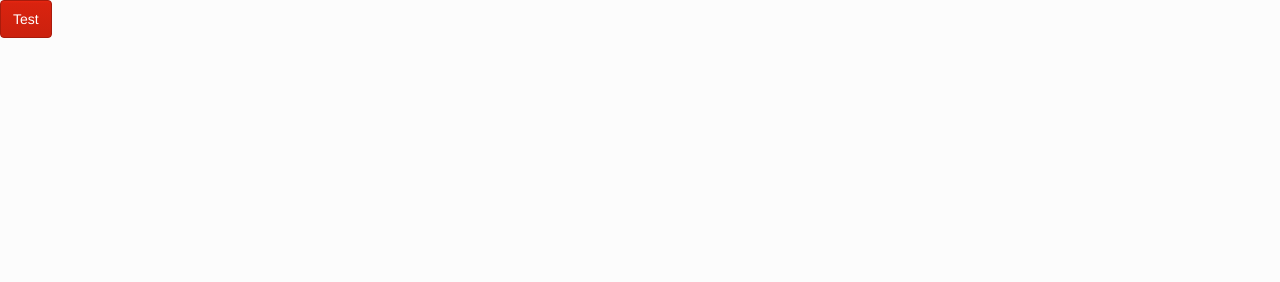
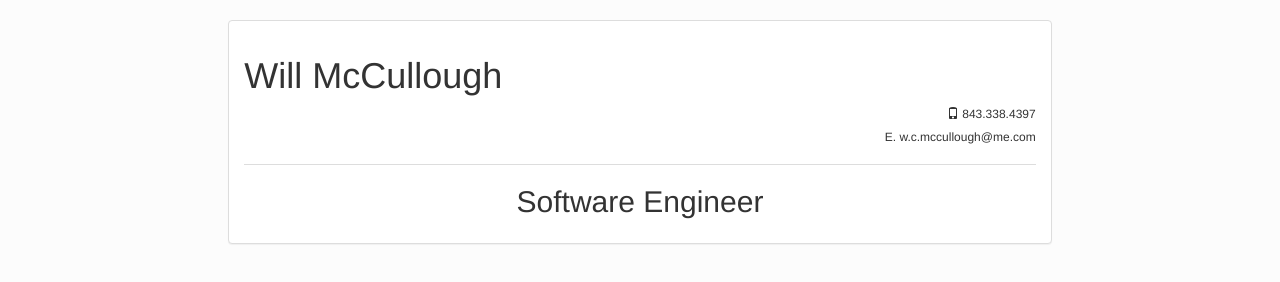
Before and after one commit to wmccullough/wmccullough.github.io, a plain HTML site: page index.html in a window 1280 px wide. Drawn offline with Linux system fonts and the light colour scheme.

Commit message:
Added contact info

```diff
--- a/index.html
+++ b/index.html
@@ -8,6 +8,22 @@
 	</head>
 
 	<body>
-		<button class="btn btn-primary">Test</button>
+		<br />
+		<div class="container col-md-8 col-md-offset-2">
+
+			<div class="panel panel-default">
+				<div class="panel-body">
+
+					<h1>Will McCullough
+					<br /></h1>
+					<h6 class="text-right"><span class="glyphicon glyphicon-phone"></span> 843.338.4397</h6>
+					<h6 class="text-right">E. w.c.mccullough@me.com</h6>
+					<hr />
+					<h2 class="text-center">Software Engineer</h2>
+
+				</div>
+			</div>
+		</div>
+
 	</body>
 </html>
```
